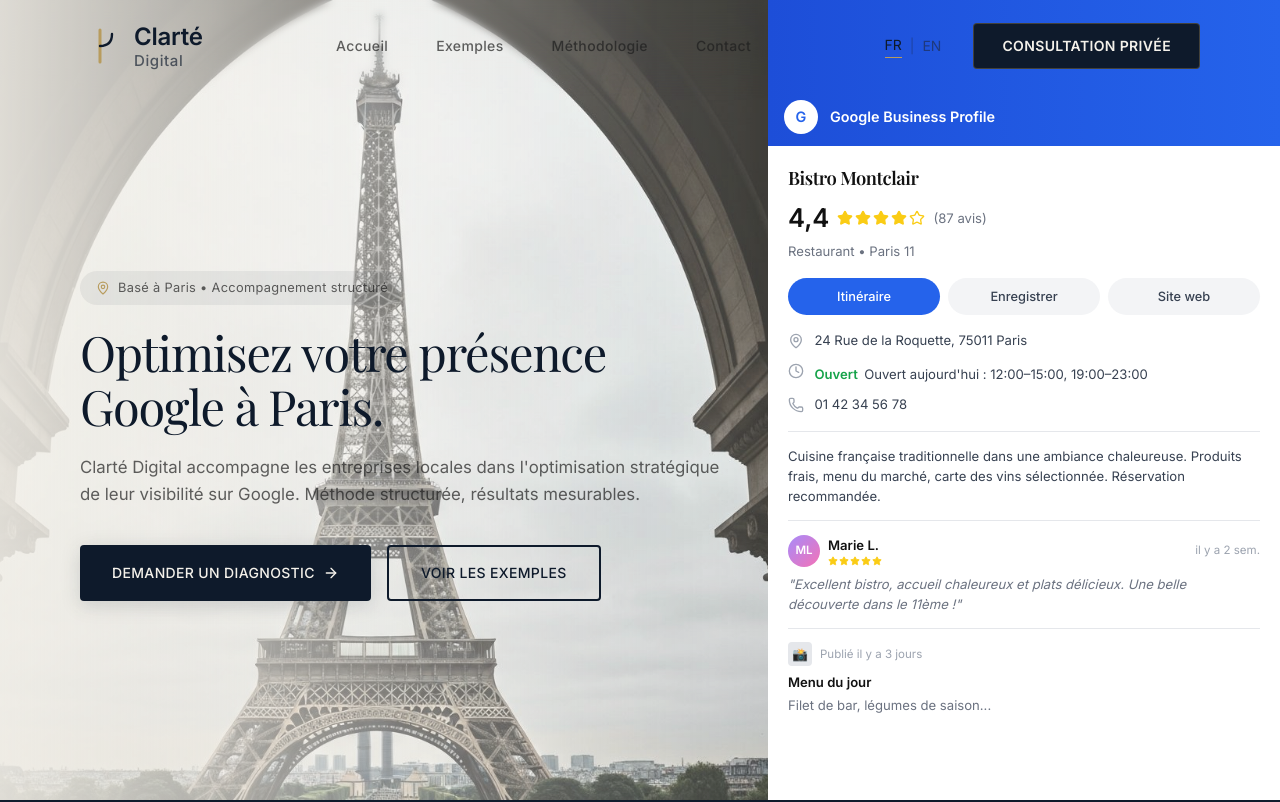
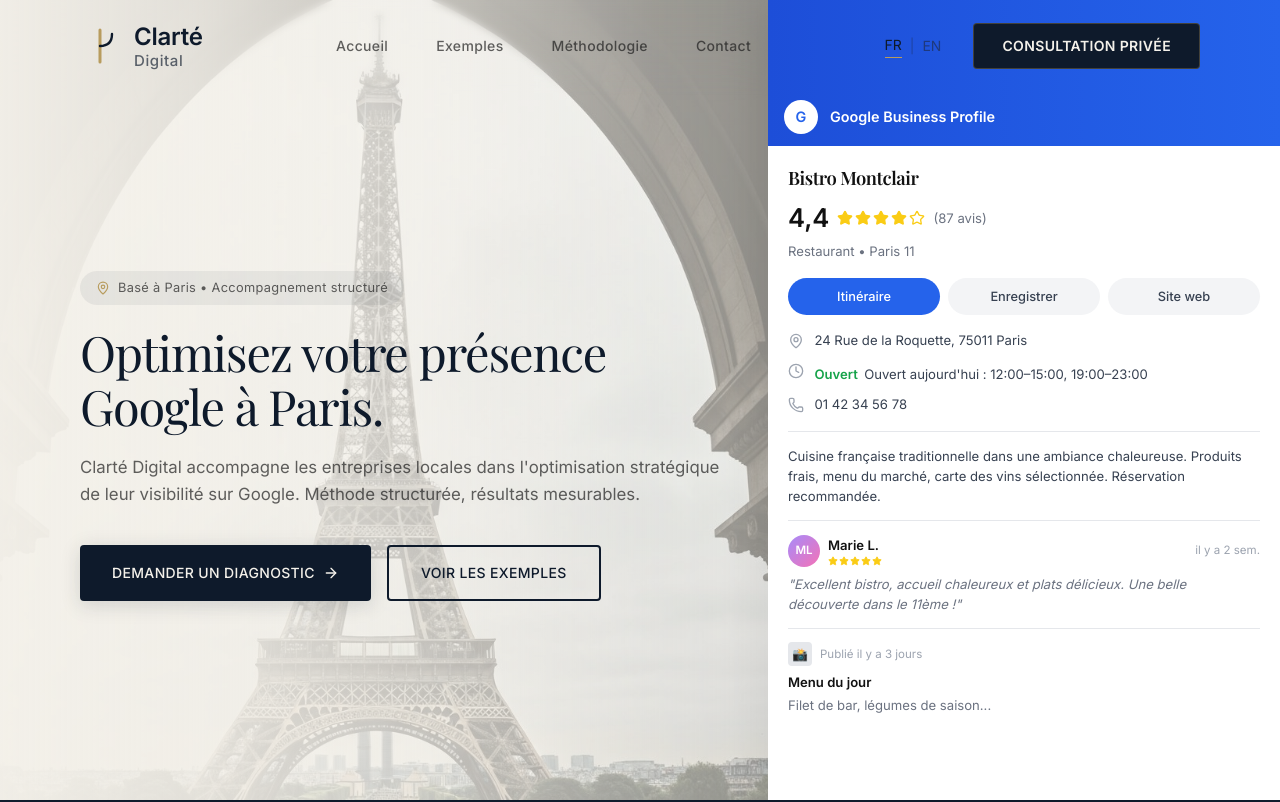
Before and after one commit to Jaspal000/Clarity-Digital, a React (Vite) app: page / in a window 1280 px wide. Shown: the top 802 px of the page. Built offline with nearby package versions, Linux system fonts and the light colour scheme; a web font is replaced by a local one.

Commit message:
Adjust opacity and gradient backgrounds in Hero component

```diff
--- a/src/sections/Hero.tsx
+++ b/src/sections/Hero.tsx
@@ -39,7 +39,7 @@
         <img src="/eiffel-tower-bg.jpg" alt="" aria-hidden="true" style={{
           position: 'absolute', inset: 0, width: '100%', height: '100%',
           objectFit: 'contain', objectPosition: 'center top',
-          opacity: 0.75, filter: 'saturate(0.8)', zIndex: 0, pointerEvents: 'none',
+          opacity: 0.4, filter: 'saturate(0.8)', zIndex: 0, pointerEvents: 'none',
         }} />
         <div style={{
           position: 'absolute', inset: 0, zIndex: 1, pointerEvents: 'none',
@@ -49,7 +49,7 @@
         }} />
         <div style={{
           position: 'absolute', inset: 0, zIndex: 1, pointerEvents: 'none',
-          background: 'linear-gradient(180deg,rgba(244,241,234,0.82) 0%,rgba(244,241,234,0.45) 15%,rgba(244,241,234,0.2) 30%,rgba(244,241,234,0.05) 55%,transparent 100%)',
+          background: 'linear-gradient(180deg,rgba(244,241,234,0.92) 0%,rgba(244,241,234,0.7) 15%,rgba(244,241,234,0.45) 35%,rgba(244,241,234,0.15) 60%,transparent 100%)',
         }} />
         <div style={{
           position: 'relative', zIndex: 2, flex: 1, height: '100%',
@@ -114,7 +114,7 @@
           <img src="/eiffel-tower-bg.jpg" alt="" aria-hidden="true" style={{
             position: 'absolute', inset: 0, width: '100%', height: '100%',
             objectFit: 'cover', objectPosition: 'center top',
-            opacity: 0.75, filter: 'saturate(0.8)', zIndex: 0, pointerEvents: 'none',
+            opacity: 0.4, filter: 'saturate(0.8)', zIndex: 0, pointerEvents: 'none',
           }} />
           {/* Blur */}
           <div style={{
@@ -126,7 +126,7 @@
           {/* Gradient */}
           <div style={{
             position: 'absolute', inset: 0, zIndex: 1, pointerEvents: 'none',
-            background: 'linear-gradient(90deg,rgba(244,241,234,0.88) 0%,rgba(244,241,234,0.65) 25%,rgba(244,241,234,0.3) 55%,rgba(244,241,234,0.05) 85%,transparent 100%)',
+            background: 'linear-gradient(90deg,rgba(244,241,234,0.96) 0%,rgba(244,241,234,0.82) 25%,rgba(244,241,234,0.5) 55%,rgba(244,241,234,0.1) 85%,transparent 100%)',
           }} />
           {/* Hero text — vertically centered in space below header */}
           <div style={{
```
